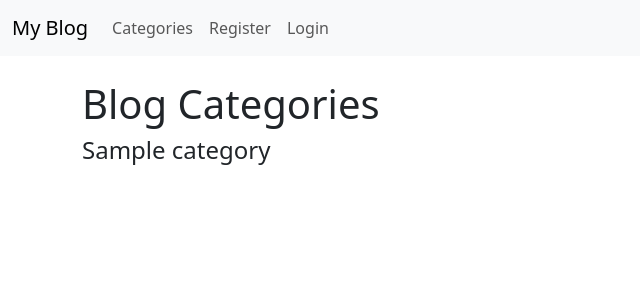
After one commit to Code-Institute-Submissions/pphilippersson6-my-blog.p4, a Django app: page /category-list/ in a window 1280 px wide. The commit adds this page. Shown: the top 300 px of the page, without its empty margins (0-640 px from the left). Run offline with Django 3.2, Linux system fonts and the light colour scheme; tables that the repository leaves empty hold one stand-in row (values such as "Sample post").

Commit message:
added a category list site, where we can check all categories and posts in it

```diff
--- a/myblog/forms.py
+++ b/myblog/forms.py
@@ -11,12 +11,12 @@ for item in choices:
 class PostForm(forms.ModelForm):
         class Meta:
             model = Post
-            fields = ('title', 'title_tag', 'category', 'body')
+            fields = ('title', 'title_tag', 'category', 'author', 'body')
 
             widgets = {
                 'title': forms.TextInput(attrs={'class': 'form-control'}),
                 'title_tag': forms.TextInput(attrs={'class': 'form-control'}),
-                #'author': forms.Select(attrs={'class': 'form-control'}),
+                'author': forms.Select(attrs={'class': 'form-control'}),
                 'category': forms.Select(choices=choice_list, attrs={'class': 'form-control'}),
                 'body': forms.Textarea(attrs={'class': 'form-control'}),
             }
--- a/myblog/templates/base.html
+++ b/myblog/templates/base.html
@@ -44,6 +44,12 @@
 
                     </ul>
                   </li>
+                  {% else %}
+
+                  <li class="nav-item">
+                    <a class="nav-link" href="{% url 'category-list' %}">Categories</a>
+                  </li>
+
                   {% endif %}
 
                 {% if user.is_authenticated %}
--- /dev/null
+++ b/myblog/templates/category_list.html
@@ -0,0 +1,13 @@
+{% extends 'base.html' %}
+{% block title %} Blog Categories{% endblock %}
+
+
+{% block content %}
+
+    <h1>Blog Categories</h1>
+
+        {% for item in categ_menu_list %}
+             <h4><a class="dropdown-item" href="{% url 'category' item|slugify %}">{{ item }}</a></h4>
+        {% endfor %}
+
+{% endblock %}
--- a/myblog/urls.py
+++ b/myblog/urls.py
@@ -1,6 +1,6 @@
 from django.urls import path
 # from . import views
-from .views import HomeView, ArticleDetailView, AddPostView, EditPostView, DeletePostView, AddCategoryView, CreateView, CategoryView
+from .views import HomeView, ArticleDetailView, AddPostView, EditPostView, DeletePostView, AddCategoryView, CreateView, CategoryView, CategoryListView
 
 urlpatterns = [
     # path('', views.home, name="home"),
@@ -11,4 +11,5 @@ urlpatterns = [
     path('article/edit/<int:pk>', EditPostView.as_view(), name='edit_post'),
     path('article/<int:pk>/delete', DeletePostView.as_view(), name='delete_post'),
     path('category/<str:categ>', CategoryView, name='category'),
+    path('category-list/', CategoryListView, name='category-list'),
 ]
--- a/myblog/views.py
+++ b/myblog/views.py
@@ -19,6 +19,10 @@ class HomeView(ListView):
         context["categ_menu"] = categ_menu
         return context
 
+def CategoryListView(request):
+    categ_menu_list = Category.objects.all()
+    return render (request, 'category_list.html', {'categ_menu_list':categ_menu_list})
+
 def CategoryView(request, categ):
     category_posts = Post.objects.filter(category=categ.replace('-', ' '))
     return render (request, 'categories.html', {'categ':categ.title().replace('-', ' '), 'category_posts':category_posts})
@@ -27,6 +31,11 @@ class ArticleDetailView(DetailView):
     model = Post
     template_name = 'blogpost_details.html'
 
+    def get_context_data(self, *args, **kwargs):
+        categ_menu = Category.objects.all()
+        context = super(ArticleDetailView, self).get_context_data(*args, **kwargs)
+        context["categ_menu"] = categ_menu
+        return context
 
 class AddPostView(CreateView):
     model = Post
```
